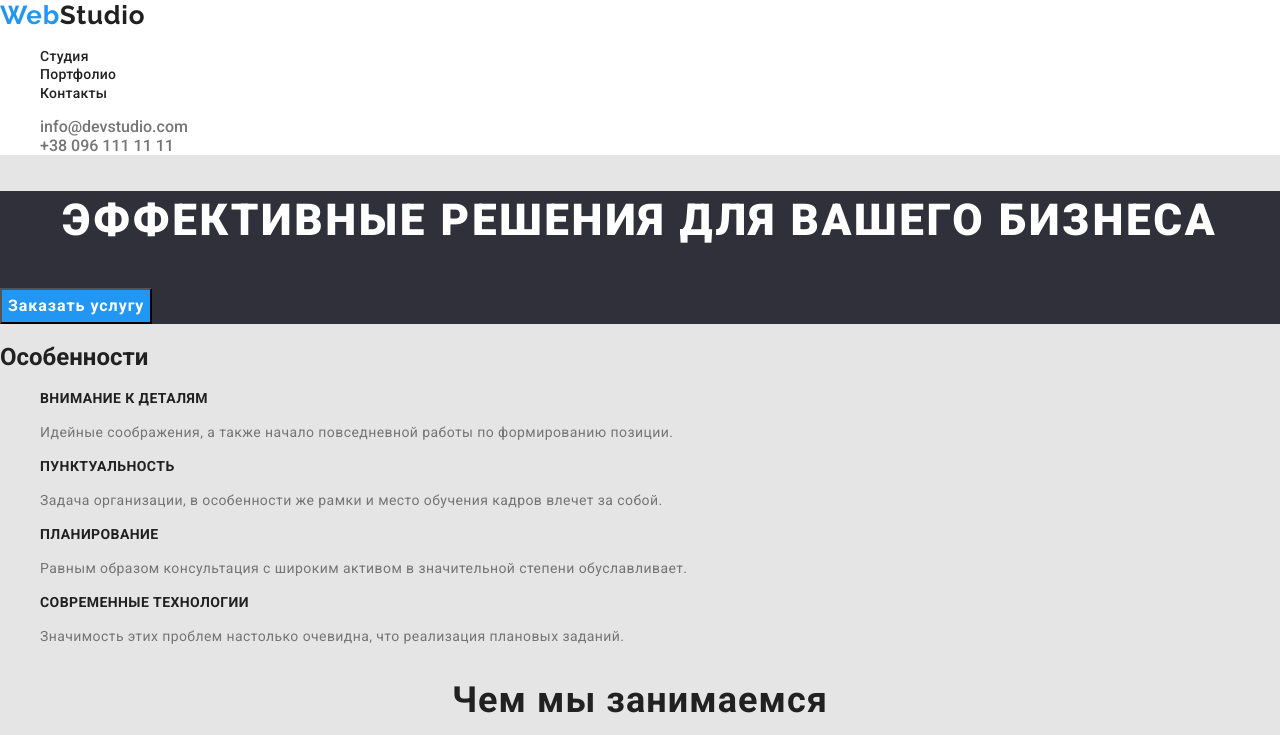
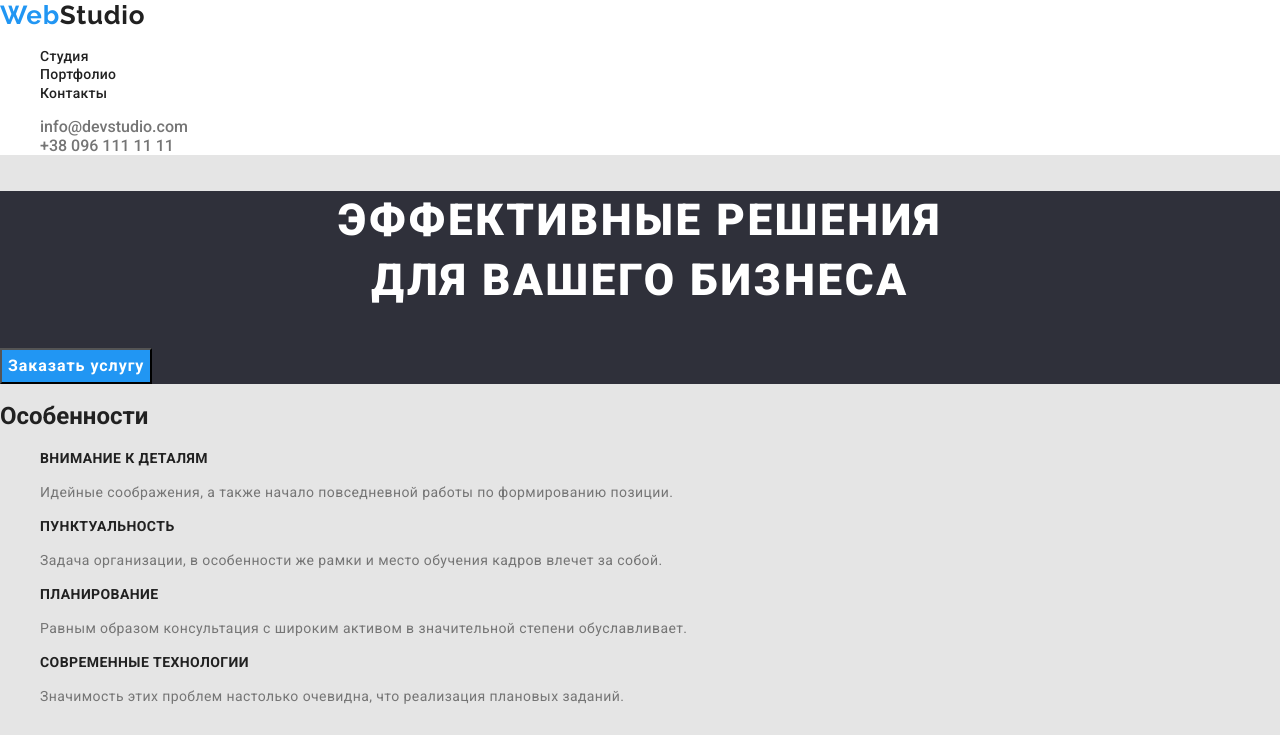
Before and after one commit to OleksiyBerezhnyuk/goit-markup-hw-03, a plain HTML site: page index.html in a window 1280 px wide. Shown: the top 735 px of the page. Drawn offline with nearby package versions, Linux system fonts and the light colour scheme.

Commit message:
додав ще ссилку стилю і тег бр

```diff
--- a/index.html
+++ b/index.html
@@ -5,7 +5,7 @@
     <meta http-equiv="X-UA-Compatible" content="IE=edge">
     <meta name="viewport" content="width=device-width, initial-scale=1.0">
     <title>Студия</title>
-    <link rel="stylesheet" href="node_modules/modern-normalize/modern-normalize.css">
+    <link rel="stylesheet" href="https://cdnjs.cloudflare.com/ajax/libs/modern-normalize/1.0.0/modern-normalize.min.css">
     <link href="https://fonts.googleapis.com/css2?family=Raleway:wght@700&family=Roboto:wght@400;500;700;900&display=swap" rel="stylesheet">
     <link rel="stylesheet" href="./css/style.css">
 </head>
@@ -42,7 +42,7 @@
     </header>
     <main>
         <section class="hero">
-            <h1 class="hero-title">Эффективные решения для вашего бизнеса</h1>
+            <h1 class="hero-title">Эффективные решения<br> для вашего бизнеса</h1>
             <button class="hero-button" type="button">Заказать услугу</button>
         </section>
         <section class="features">
```
Also changed, not shown: portfolio.html (+1 -1 lines).
